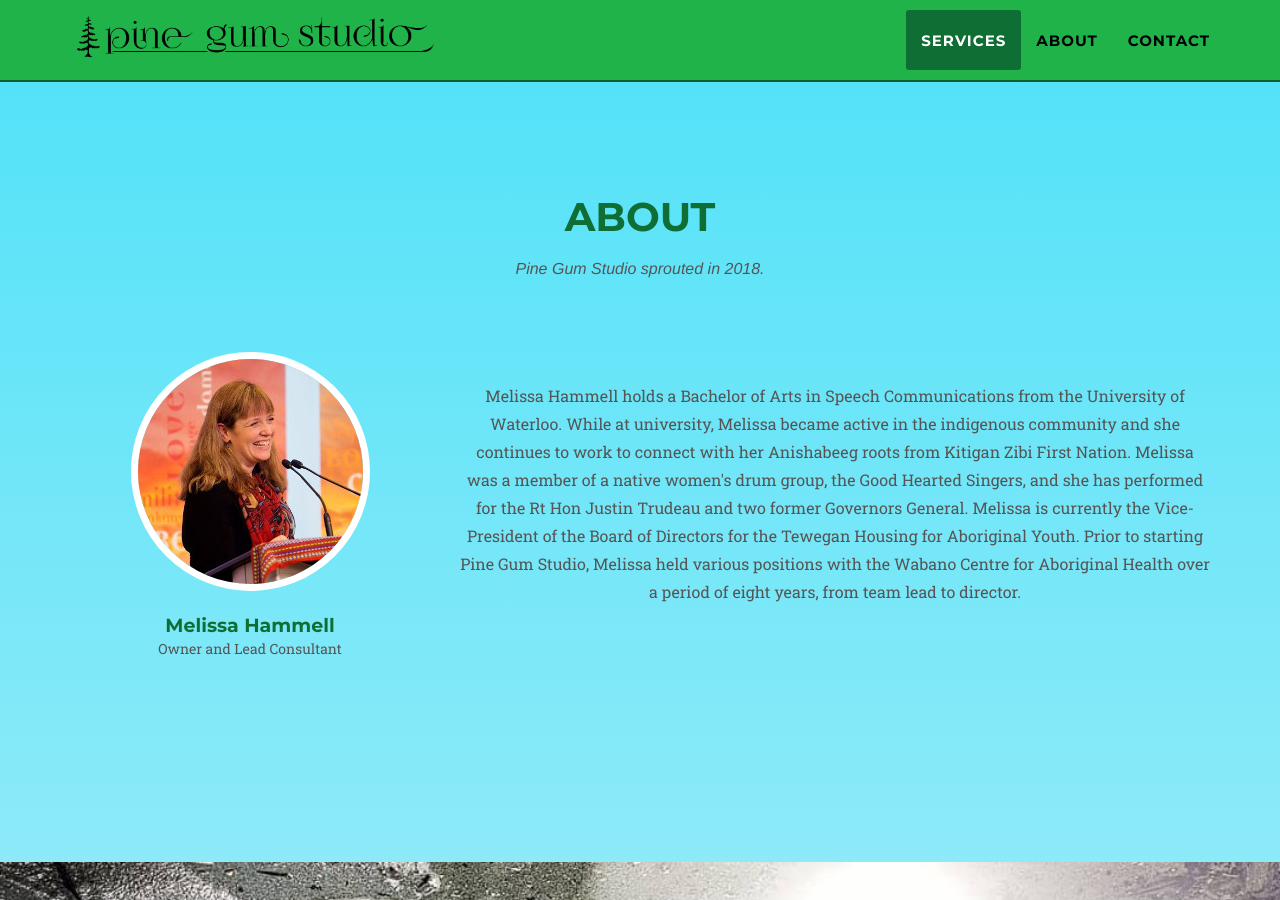
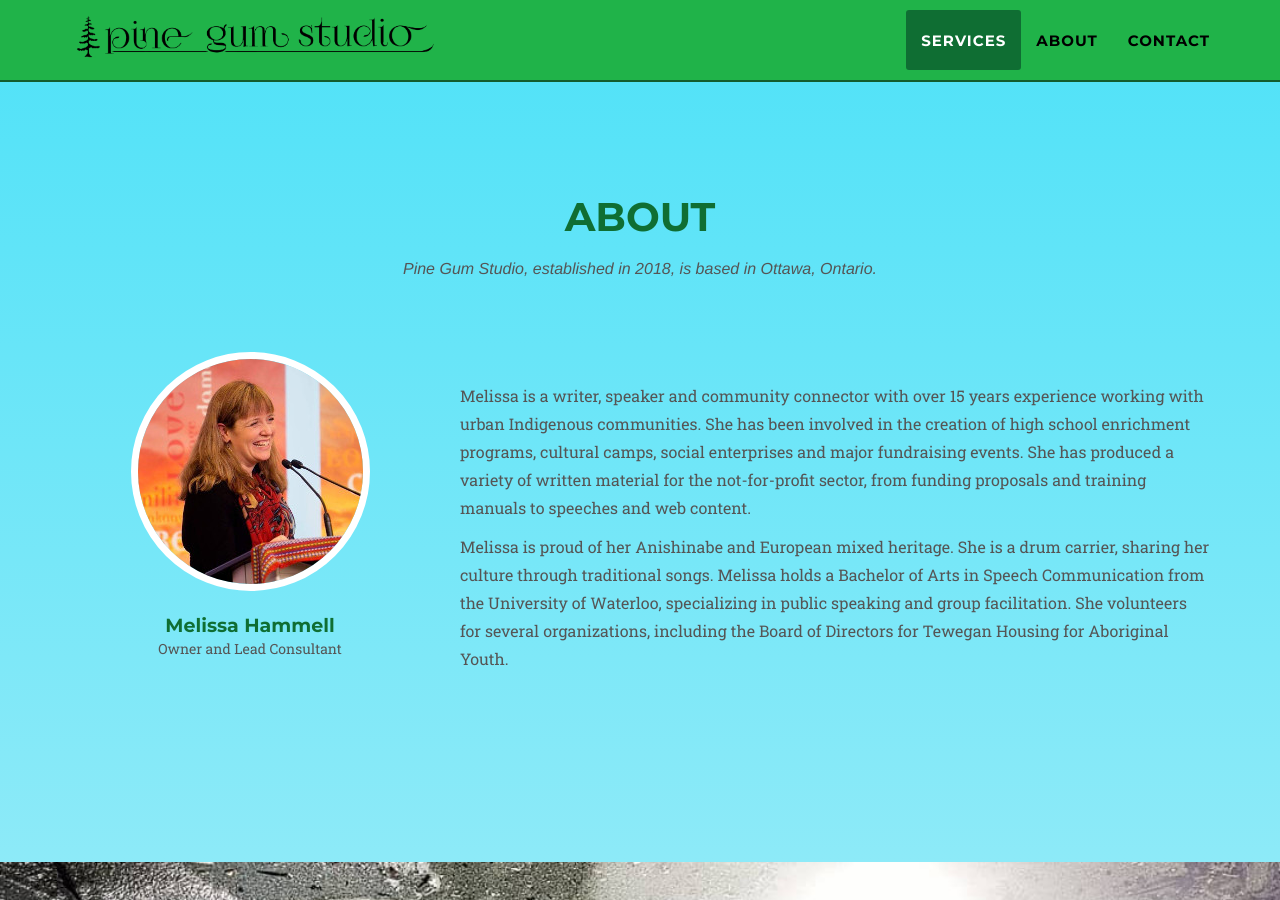
Before and after one commit to pinegumstudio/pinegumstudio.github.io, a Jekyll site: the page built from index.html, in a window 1280 px wide and 900 px high, scrolled down 1648 px. Built offline with Jekyll 4.4.1, drawn with Linux system fonts in a browser that asks for light colours; some web fonts are replaced.

Commit message:
Update about section.

```diff
--- a/_includes/about.html
+++ b/_includes/about.html
@@ -4,7 +4,7 @@
             <div class="row">
                 <div class="col-lg-12 text-center">
                     <h2 class="section-heading">About</h2>
-                    <h3 class="section-subheading text-muted">Pine Gum Studio sprouted in 2018.</h3>
+                    <h3 class="section-subheading text-muted">Pine Gum Studio, established in 2018, is based in Ottawa, Ontario.</h3>
                 </div>
             </div>
             <div class="row">
@@ -27,16 +27,18 @@
                     </div>
                 </div>
                 {% endfor %}
-            <!--</div>
-            <div class="row">
-                <div class="col-lg-8 col-lg-offset-2 text-center">-->
-                <div class="col-lg-8 text-center">
+                <div class="col-lg-8 text-left">
                     <p class="large text-muted" style="margin-top:30px;">
-Melissa Hammell holds a Bachelor of Arts in Speech Communications from the University of Waterloo.
-While at university, Melissa became active in the indigenous community and she continues to work to connect with her Anishabeeg roots from Kitigan Zibi First Nation.
-Melissa was a member of a native women's drum group, the Good Hearted Singers, and she has performed for the Rt Hon Justin Trudeau and two former Governors General.
-Melissa is currently the Vice-President of the Board of Directors for the Tewegan Housing for Aboriginal Youth.
-Prior to starting Pine Gum Studio, Melissa held various positions with the Wabano Centre for Aboriginal Health over a period of eight years, from team lead to director.</p>
+Melissa is a writer, speaker and community connector with over 15 years experience working with urban Indigenous communities.
+She has been involved in the creation of high school enrichment programs, cultural camps, social enterprises and major fundraising events.
+She has produced a variety of written material for the not-for-profit sector, from funding proposals and training manuals to speeches and web content.
+                    </p>
+                    <p class="large text-muted">
+Melissa is proud of her Anishinabe and European mixed heritage.
+She is a drum carrier, sharing her culture through traditional songs.
+Melissa holds a Bachelor of Arts in Speech Communication from the University of Waterloo, specializing in public speaking and group facilitation.
+She volunteers for several organizations, including the Board of Directors for Tewegan Housing for Aboriginal Youth.
+                    </p>
                 </div>
             </div>
         </div>
```
